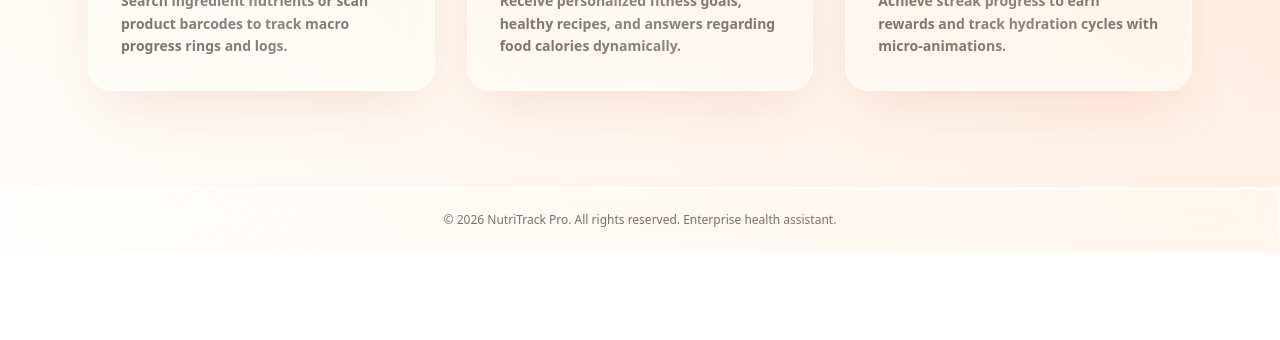
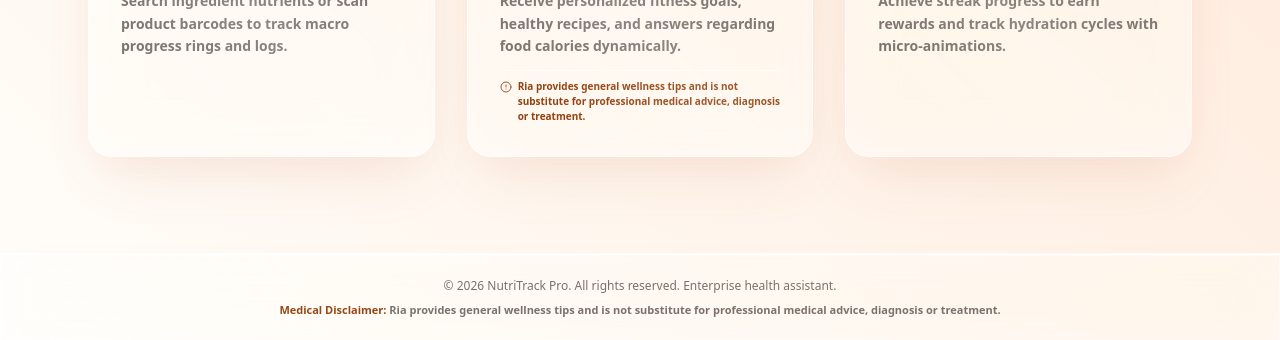
Before and after one commit to Raghuomkar24/NutriTrack, a React (Vite) app in the folder frontend/: page / in a window 1280 px wide. Shown: the part 836-1176 px from the top of the page. Before the commit the page ends 1089 px from the top, so only its background shows below. Built offline with nearby package versions, Linux system fonts and the light colour scheme; no server answers.

Commit message:
docs: add medical disclaimer for Ria AI Coach across application

```diff
--- a/frontend/src/pages/AiCoach.tsx
+++ b/frontend/src/pages/AiCoach.tsx
@@ -1,5 +1,5 @@
 import React, { useState, useEffect, useRef } from 'react';
-import { Sparkles, Send, Bot, User, ArrowRight } from 'lucide-react';
+import { Sparkles, Send, Bot, User, ArrowRight, AlertCircle } from 'lucide-react';
 import api from '../api';
 
 interface Message {
@@ -65,12 +65,18 @@ const AiCoach: React.FC = () => {
 
   return (
     <div className="max-w-4xl mx-auto flex flex-col h-[calc(100dvh-8rem)] pb-4 relative">
-      <div className="mb-4">
+      <div className="mb-3">
         <h2 className="text-3xl font-extrabold tracking-tight flex items-center gap-2">
           <span>Ria - AI Coach</span>
           <Sparkles className="text-primary-500 animate-pulse" size={24} />
         </h2>
-        <p className="text-slate-500 text-sm font-semibold">Personalized meal recommendations and nutritional advice guided by your goals.</p>
+        <p className="text-slate-600 text-sm font-semibold mt-0.5">Personalized meal recommendations and nutritional advice guided by your goals.</p>
+
+        {/* Medical Disclaimer Banner */}
+        <div className="mt-2.5 p-3 bg-amber-50/90 border border-amber-200/90 rounded-2xl flex items-center gap-2.5 text-xs text-amber-950 font-bold shadow-2xs">
+          <AlertCircle size={17} className="text-amber-700 flex-shrink-0" />
+          <span>Ria provides general wellness tips and is not substitute for professional medical advice, diagnosis or treatment.</span>
+        </div>
       </div>
 
       {/* Chat Display Window */}
@@ -152,6 +158,10 @@ const AiCoach: React.FC = () => {
           </button>
         </form>
       </div>
+
+      <p className="text-[11px] text-slate-600 font-bold text-center mt-2.5">
+        <span className="font-extrabold text-amber-800">Disclaimer:</span> Ria provides general wellness tips and is not substitute for professional medical advice, diagnosis or treatment.
+      </p>
     </div>
   );
 };
--- a/frontend/src/pages/Home.tsx
+++ b/frontend/src/pages/Home.tsx
@@ -2,7 +2,7 @@ import React, { useState, useEffect, useRef } from 'react';
 import { Link } from 'react-router-dom';
 import {
   Droplet, Award, Plus, Trash2, Sparkles, ChevronRight, Utensils, Crown, HelpCircle,
-  Calendar, TrendingUp, BarChart2, PieChart as PieChartIcon
+  Calendar, TrendingUp, BarChart2, PieChart as PieChartIcon, AlertCircle
 } from 'lucide-react';
 import {
   ResponsiveContainer,
@@ -410,13 +410,20 @@ const Home: React.FC = () => {
 
       {/* AI Smart Reminder */}
       {aiReminder && (
-        <div className="bg-emerald-50/50 border border-emerald-200/50 rounded-2xl p-4 flex items-center gap-4 animate-fade-up shadow-sm" style={{ animationDelay: '100ms' }}>
-          <div className="p-2.5 bg-emerald-100/50 rounded-xl text-emerald-600">
-            <Sparkles size={24} />
+        <div className="bg-emerald-50/70 border border-emerald-200/70 rounded-2xl p-4 flex flex-col md:flex-row md:items-center justify-between gap-3 animate-fade-up shadow-xs" style={{ animationDelay: '100ms' }}>
+          <div className="flex items-start gap-3.5">
+            <div className="p-2.5 bg-emerald-100/70 rounded-xl text-emerald-700 flex-shrink-0 mt-0.5">
+              <Sparkles size={22} />
+            </div>
+            <div>
+              <h4 className="text-xs font-black tracking-wider text-emerald-800 uppercase mb-0.5">Ria's Smart Reminder</h4>
+              <p className="text-sm font-semibold text-emerald-950">{aiReminder}</p>
+            </div>
           </div>
-          <div>
-            <h4 className="text-xs font-black tracking-wider text-emerald-700 uppercase mb-1">Ria's Smart Reminder</h4>
-            <p className="text-sm font-semibold text-emerald-900">{aiReminder}</p>
+
+          <div className="flex items-center gap-1.5 text-[11px] text-emerald-900 font-bold bg-white/60 border border-emerald-200 px-3 py-1.5 rounded-xl shadow-2xs flex-shrink-0 self-start md:self-auto">
+            <AlertCircle size={14} className="text-emerald-700 flex-shrink-0" />
+            <span>Ria provides general wellness tips and is not substitute for professional medical advice, diagnosis or treatment.</span>
           </div>
         </div>
       )}
--- a/frontend/src/pages/LandingPage.tsx
+++ b/frontend/src/pages/LandingPage.tsx
@@ -1,6 +1,6 @@
 import React, { useState, useEffect } from 'react';
 import { Link } from 'react-router-dom';
-import { Sparkles, Activity, Apple, ChevronRight, Leaf, Droplet, User, Check, Plus, MessageSquare } from 'lucide-react';
+import { Sparkles, Activity, Apple, ChevronRight, Leaf, Droplet, User, Check, Plus, MessageSquare, AlertCircle } from 'lucide-react';
 
 interface PreviewParticle {
   id: number;
@@ -271,6 +271,10 @@ const LandingPage: React.FC = () => {
             <p className="text-slate-600 text-sm leading-relaxed font-semibold">
               Receive personalized fitness goals, healthy recipes, and answers regarding food calories dynamically.
             </p>
+            <p className="text-[10px] text-amber-800 font-bold mt-3 pt-2 border-t border-slate-200/60 flex items-start gap-1.5">
+              <AlertCircle size={12} className="text-amber-600 flex-shrink-0 mt-0.5" />
+              <span>Ria provides general wellness tips and is not substitute for professional medical advice, diagnosis or treatment.</span>
+            </p>
           </div>
 
           <div className="glass p-8 rounded-3xl border border-white/50 hover:border-primary-500/30 transition-all duration-300">
@@ -286,8 +290,11 @@ const LandingPage: React.FC = () => {
       </section>
 
       {/* Footer */}
-      <footer className="glass border-t border-white/40 text-center py-6 text-xs text-slate-600 mt-12 z-10">
+      <footer className="glass border-t border-white/40 text-center py-6 px-4 text-xs text-slate-600 mt-12 z-10 space-y-1">
         <p>&copy; {new Date().getFullYear()} NutriTrack Pro. All rights reserved. Enterprise health assistant.</p>
+        <p className="text-[11px] text-slate-600 font-bold max-w-3xl mx-auto pt-1">
+          <span className="font-extrabold text-amber-800">Medical Disclaimer:</span> Ria provides general wellness tips and is not substitute for professional medical advice, diagnosis or treatment.
+        </p>
       </footer>
     </div>
   );
```
